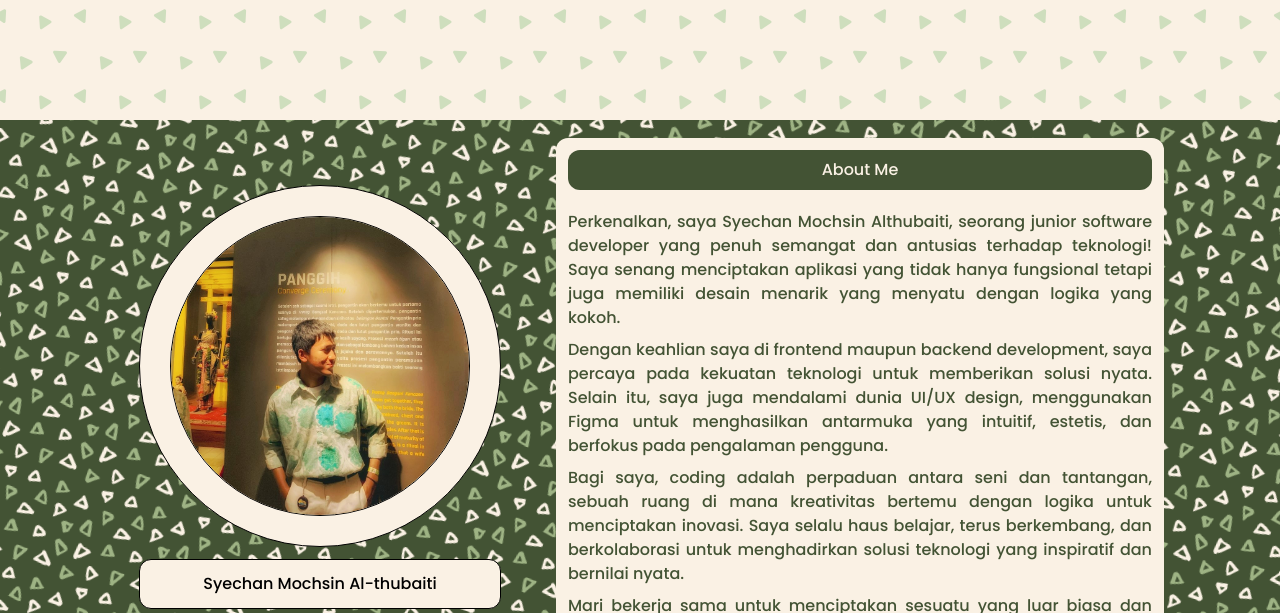
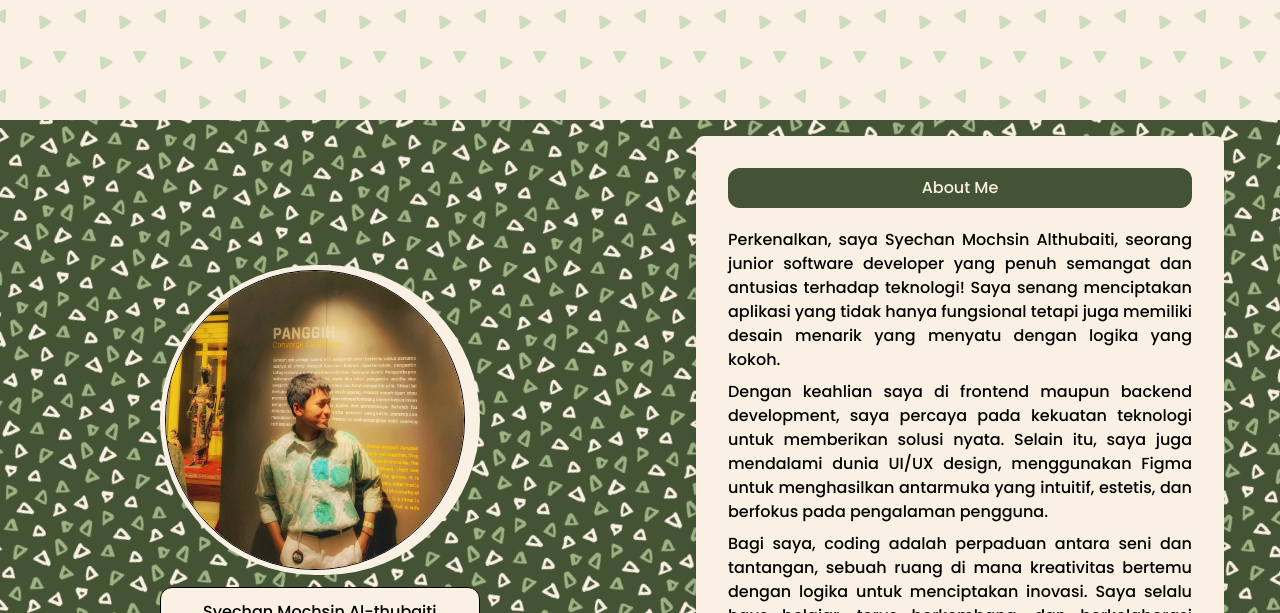
Before and after one commit to Syechan112/my-portofolio, a plain HTML site: page index.html in a window 1280 px wide. Shown: the part 680-1293 px from the top of the page. Drawn offline with nearby package versions, Linux system fonts and the light colour scheme; a web font is replaced by a local one.

Commit message:
perbarui

```diff
--- a/assets/css/main.css
+++ b/assets/css/main.css
@@ -52,12 +52,6 @@ body {
 }
 
 /* content */
-.container-img {
-	padding: 30px;
-	background-color: #faf1e4;
-	border-radius: 100%;
-	border: 1px solid black;
-}
 
 .profile-img {
 	border-radius: 100%;
--- a/index.html
+++ b/index.html
@@ -49,7 +49,7 @@
             <!-- Bagian Pertama -->
             <div class="flex-1 flex justify-center items-center p-4">
                 <div class="text-center">
-                    <div class="container-img mt-[30px]">
+                    <div class="container-img bg-[#FAF1E4] rounded-full p-[5px] mt-[30px]">
                         <img src="/assets/img/1000076478-01.jpg" class="lazy scale-in-center w-[230px] md:w-[300px] profile-img" alt="">
                     </div>
                     <p class="lazy scale-in-center mt-3 bg-[#FAF1E4] p-3 rounded-xl" style="border: solid 1px black;">
@@ -65,7 +65,7 @@
             <!-- Bagian Kedua -->
             <div class="flex-1 flex items-center p-4">
                 <div class="">
-                    <div class="about-me lazy swing-in-top-fwd p-3 text-[#435334] bg-[#FAF1E4] rounded-xl">
+                    <div class="about-me lazy slide-in-left bg-[#FAF1E4] p-8 rounded-lg shadow-lg max-w-6xl mx-[30px] sm:mx-10">
                         <div class="aboutme text-[#FAF1E4] text-center p-2 rounded-xl mb-5 bg-[#435334]">
                             About Me
                         </div>
```
